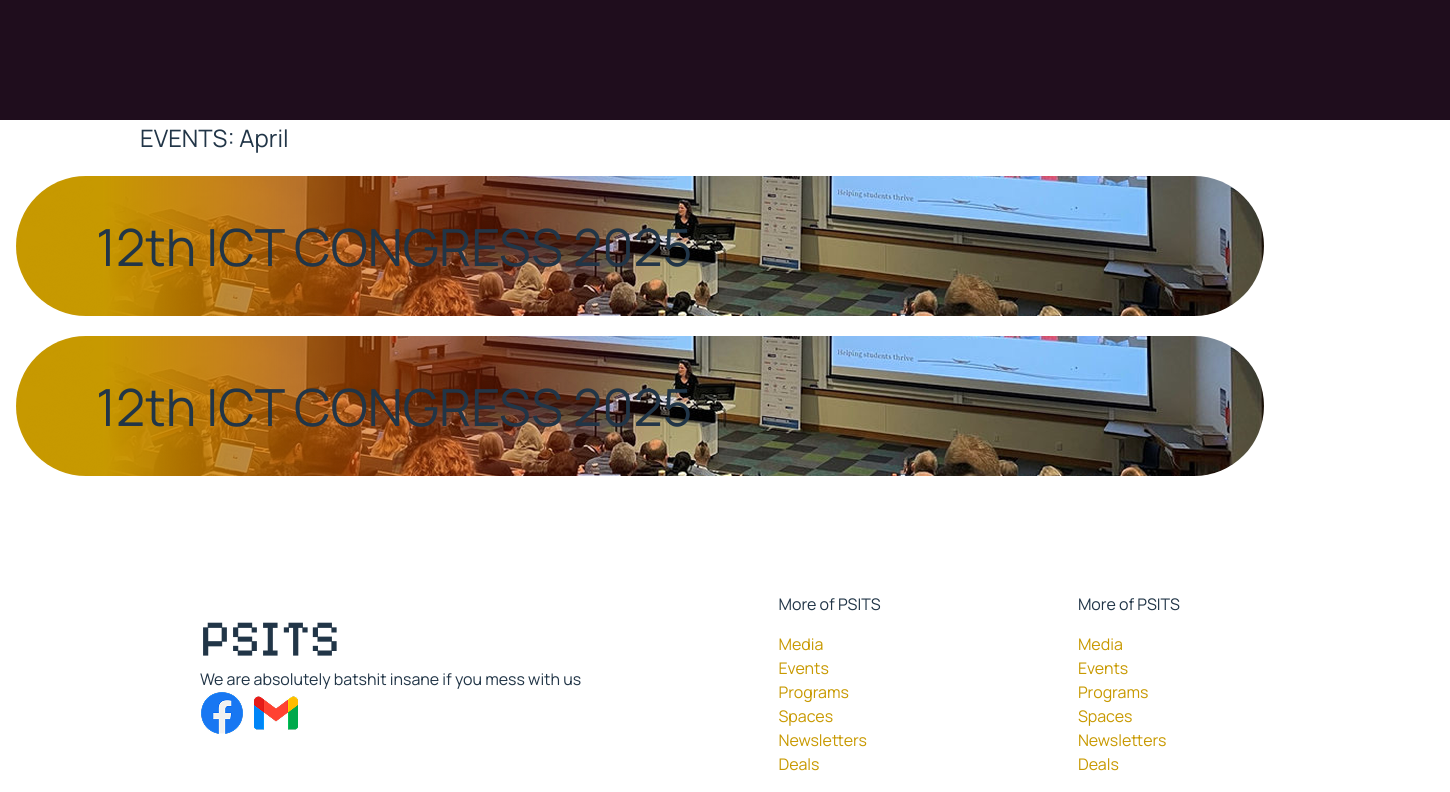
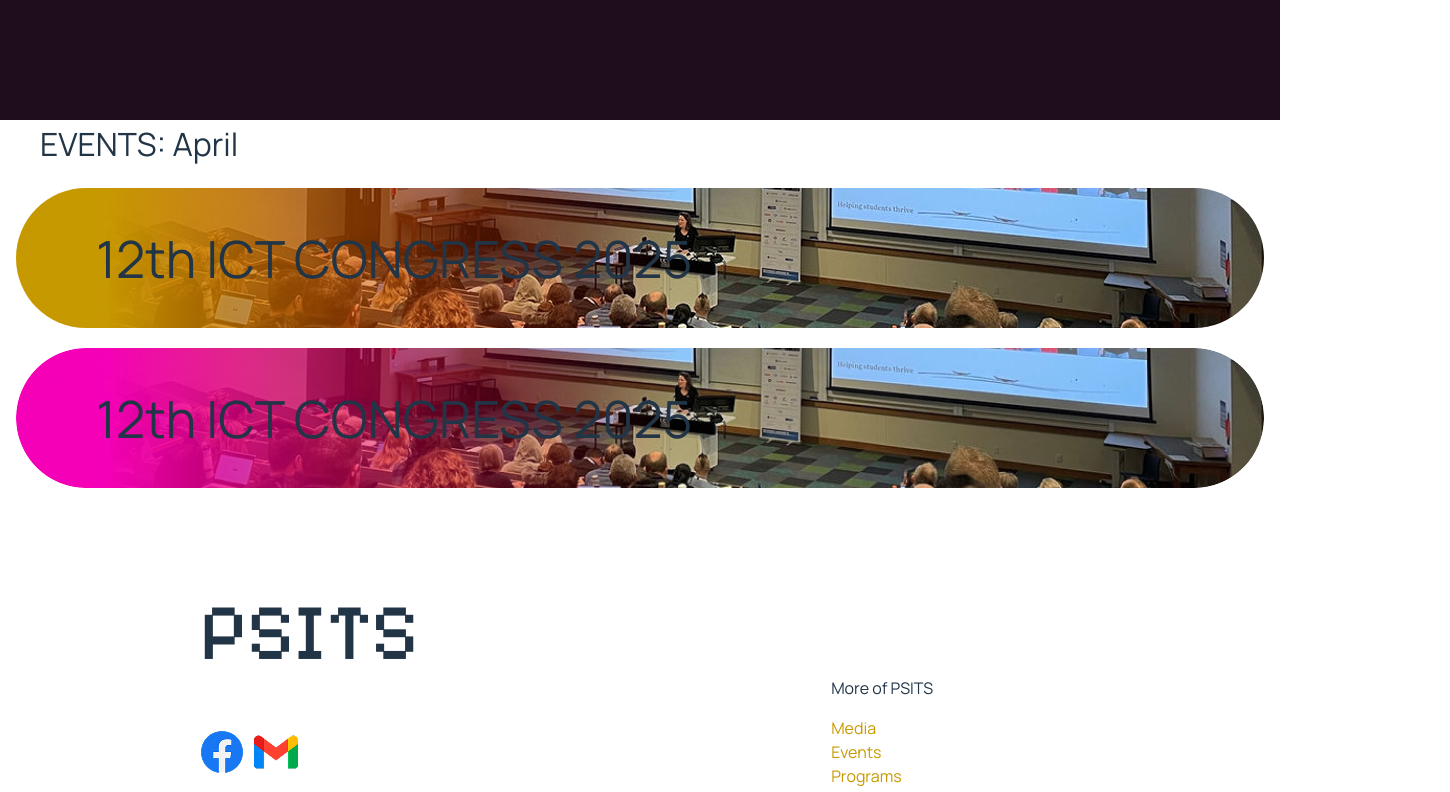
Before and after one commit to ire-zepelli/psits-website, a React (Vite) app: page / in a window 1280 px wide. Shown: the part 580-1372 px from the top of the page, 1450 px wide, since content can reach past the window. Built offline with nearby package versions, Linux system fonts and the light colour scheme; a web font is replaced by a local one.

Commit message:
[+] dashboard cleanup

```diff
--- a/src/components/Events/Event.jsx
+++ b/src/components/Events/Event.jsx
@@ -1,10 +1,10 @@
 import styles from "./Event.module.css";
 
-const Event = () => {
+const Event = (props) => {
   return (
     <div className={styles.card}>
       <h1>12th ICT CONGRESS 2025</h1>
-      <img src="/image.png" alt="event" />
+      <img src={props.img} alt={props.key} />
     </div>
   );
 };
--- a/src/components/Events/EventList.jsx
+++ b/src/components/Events/EventList.jsx
@@ -5,8 +5,8 @@
   return (
     <div className={styles["event-list"]}>
       <h2>EVENTS: April</h2>
-      <Event></Event>
-      <Event></Event>
+      <Event img="/event-banner-1.png"></Event>
+      <Event img="/event-banner-2.png"></Event>
     </div>
   );
 };
--- a/src/components/Events/EventList.module.css
+++ b/src/components/Events/EventList.module.css
@@ -8,8 +8,9 @@
 }
 
 h2 {
-  width: 1000px;
+  width: 1200px;
   text-align: start;
   padding: 0;
   margin: 0;
+  font-size: 32px;
 }
--- a/src/components/Footer/Footer.jsx
+++ b/src/components/Footer/Footer.jsx
@@ -4,8 +4,8 @@
   return (
     <>
       <footer className={styles.footer}>
+        <h1>PSITS</h1>
         <div className={styles["section-a"]}>
-          <h1>PSITS</h1>
           <p>We are absolutely batshit insane if you mess with us</p>
           <div className={styles.links}>
             <a
--- a/src/components/Footer/Footer.module.css
+++ b/src/components/Footer/Footer.module.css
@@ -1,19 +1,22 @@
 .footer {
   display: flex;
-  justify-content: space-between;
+  justify-content: start;
   margin: 100px;
   padding-left: 100px;
   font-family: "Manrope";
+  flex-wrap: wrap;
 }
 
 .section-a {
   display: flex;
-  justify-content: center;
+  justify-content: start;
   align-items: start;
   flex-direction: column;
 }
 
-.section-a h1 {
+.footer h1 {
+  width: 100%;
+  font-size: 80px;
   padding: 0;
   margin: 0;
   text-align: left;
@@ -22,7 +25,8 @@
 
 .section-a p {
   margin: 0;
-  padding-bottom: 30 px;
+  padding-bottom: 30px;
+  color: rgba(255, 255, 255, 0.47);
 }
 
 hr {
@@ -44,3 +48,11 @@
 span p {
   margin: 0;
 }
+
+.section-b :nth-child(1) {
+  margin-top: 0;
+}
+
+.section-b {
+  margin-left: 250px;
+}
--- a/src/components/Hero/Hero.module.css
+++ b/src/components/Hero/Hero.module.css
@@ -4,6 +4,7 @@
   justify-content: center;
   align-items: center;
   flex-direction: column;
+  overflow: hidden;
 }
 
 .headline-text {
@@ -34,7 +35,7 @@
 .gradient {
   width: inherit;
   height: inherit;
-  background: linear-gradient(180deg, rgba(31, 13, 29, 0) 30%, #1f0d1d 70%),
+  background: linear-gradient(180deg, rgba(31, 13, 29, 0) 25%, #1f0d1d 75%),
     url("/sample-event-1.png");
   background-size: cover;
   background-position: center;
```
Also changed, not shown: public/event-banner-1.png (renamed from public/image.png), public/event-banner-2.png (added).
